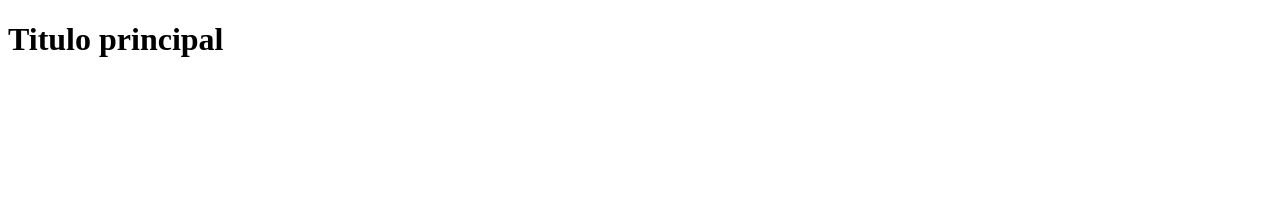
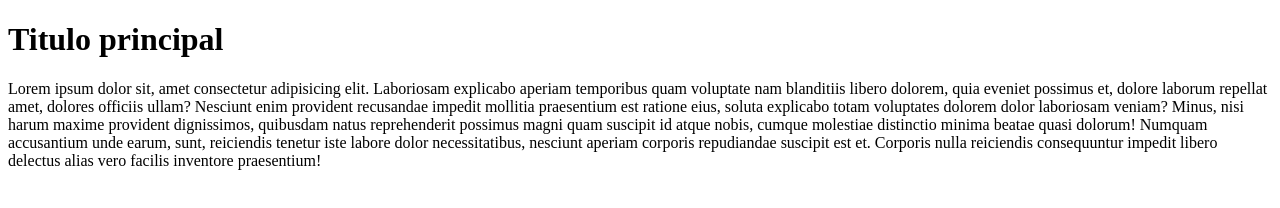
Before and after one commit to efrenroy16/integracionContinua, a plain HTML site: page index.html in a window 1280 px wide. Drawn offline with Linux system fonts and the light colour scheme.

Commit message:
agregamos descripción del proyecto

```diff
--- a/index.html
+++ b/index.html
@@ -8,6 +8,8 @@
 </head>
 <body>
     <h1>Titulo principal</h1>
+    <p>Lorem ipsum dolor sit, amet consectetur adipisicing elit. Laboriosam explicabo aperiam temporibus quam voluptate nam blanditiis libero dolorem, quia eveniet possimus et, dolore laborum repellat amet, dolores officiis ullam? Nesciunt enim provident recusandae impedit mollitia praesentium est ratione eius, soluta explicabo totam voluptates dolorem dolor laboriosam veniam? Minus, nisi harum maxime provident dignissimos, quibusdam natus reprehenderit possimus magni quam suscipit id atque nobis, cumque molestiae distinctio minima beatae quasi dolorum! Numquam accusantium unde earum, sunt, reiciendis tenetur iste labore dolor necessitatibus, nesciunt aperiam corporis repudiandae suscipit est et. Corporis nulla reiciendis consequuntur impedit libero delectus alias vero facilis inventore praesentium!</p>
+
 
 </body>
 </html>
```
